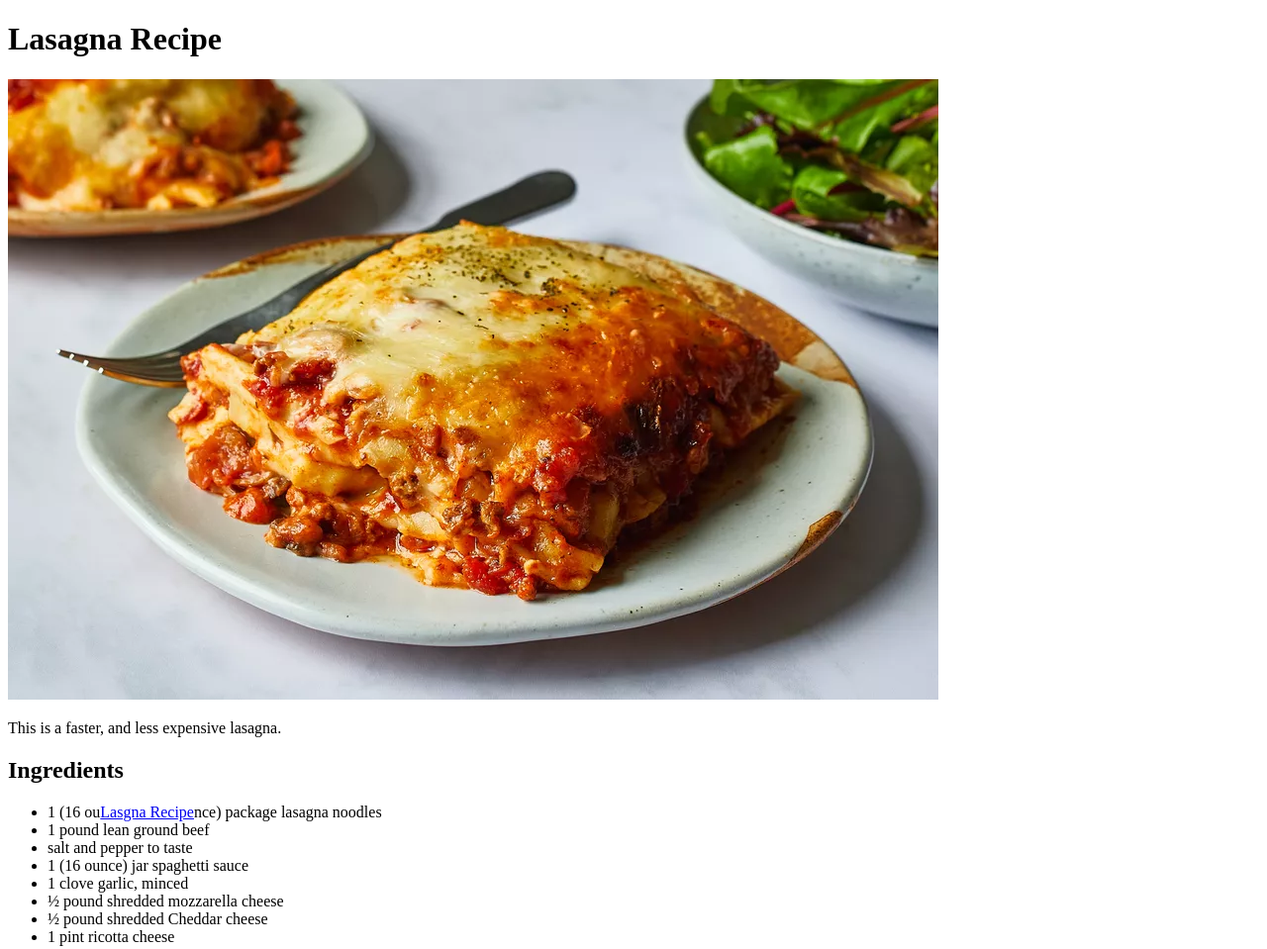
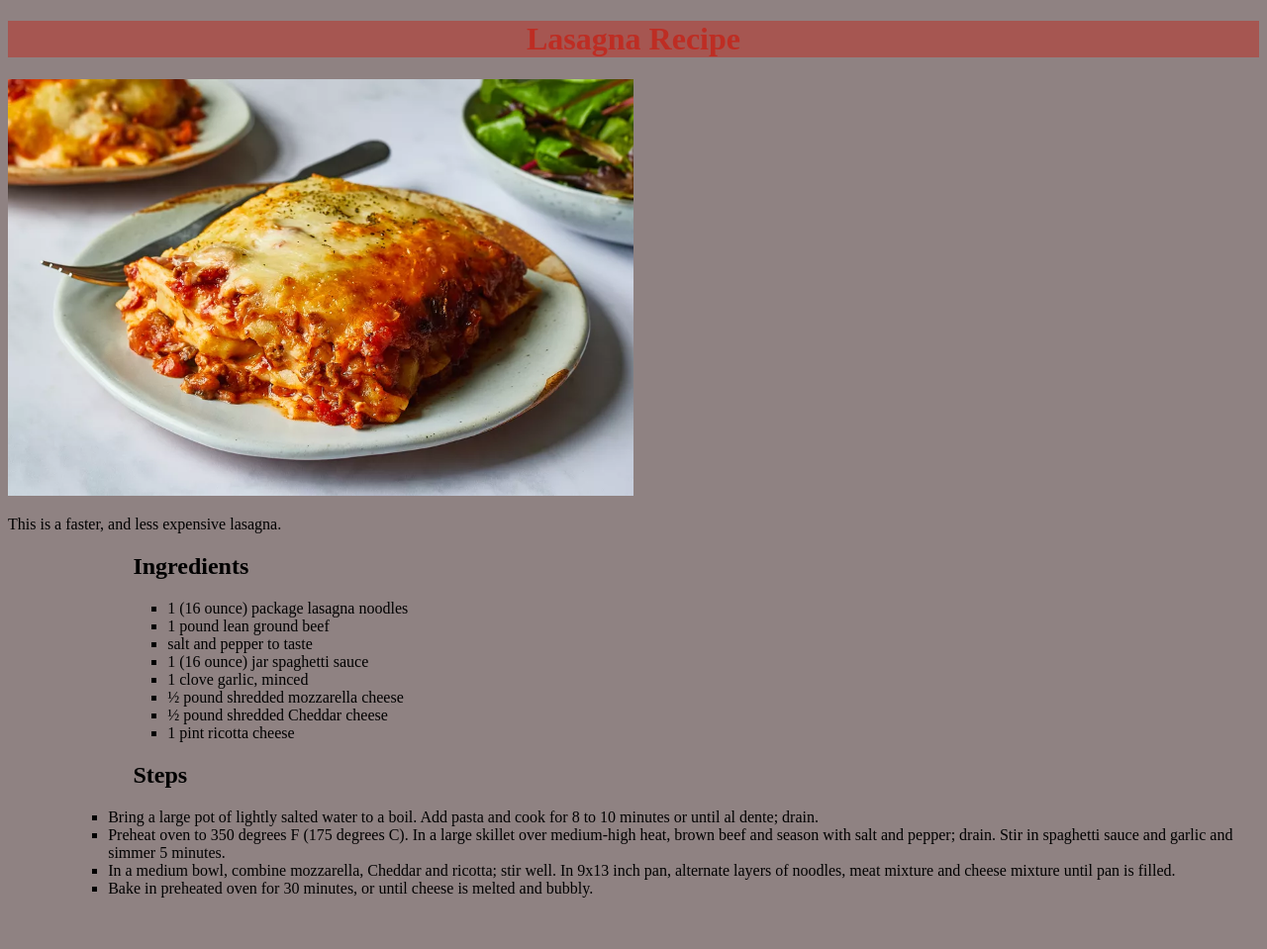
Before and after one commit to nknaeppe/odin-recipes, a plain HTML site: page recipe/lasagna.html in a window 1280 px wide. Shown: the top 959 px of the page at 99% size. After the commit the page ends 923 px from the top, so only its background shows below. Drawn offline with Linux system fonts and the light colour scheme.

Commit message:
added some ugly cscss

```diff
--- a/recipe/lasagna.html
+++ b/recipe/lasagna.html
@@ -3,6 +3,7 @@
     <head>
         <title>Lasagna Recipe</title>
         <meta charset="UTF-8">
+        <link rel="stylesheet" href="style.css">
     </head>
     <body>
         <h1>Lasagna Recipe</h1>
@@ -10,7 +11,7 @@
         <p>This is a faster, and less expensive lasagna.</p>
         <h2>Ingredients</h2>
         <ul>
-            <li>1 (16 ou<a href="./recipe/lasagna.html">Lasgna Recipe</a>nce) package lasagna noodles</li>
+            <li>1 (16 ounce) package lasagna noodles</li>
             <li>1 pound lean ground beef</li>
             <li>salt and pepper to taste</li>
             <li>1 (16 ounce) jar spaghetti sauce</li>
--- /dev/null
+++ b/recipe/style.css
@@ -0,0 +1,31 @@
+* {
+    background-color: rgb(143, 130, 130);
+    text-align: left;
+}
+h1{
+    text-align: center;
+    color: rgb(190, 45, 35);
+    background-color: rgba(190, 45, 35, 0.507)
+}
+h2{
+    text-align: left;
+    margin-left: 10%;
+}
+div{
+    display: center;
+    background-color: rgb(116, 106, 106);
+}
+ul, li{
+    margin-left: 5%;
+    text-decoration: none;
+    list-style: square;
+
+}
+a{
+    text-decoration: none;
+    color: rgb(66, 65, 63);
+}
+img {
+width: 50%;
+height: 50%
+}
--- /dev/null
+++ b/style.css
@@ -0,0 +1,27 @@
+* {
+    background-color: rgb(143, 130, 130);
+    text-align: left;
+}
+h1{
+    text-align: center;
+    color: rgb(190, 45, 35);
+    background-color: rgba(190, 45, 35, 0.507)
+}
+h2{
+    text-align: left;
+    margin-left: 10%;
+}
+div{
+    display: center;
+    background-color: rgb(116, 106, 106);
+}
+ul, li{
+    margin-left: 5%;
+    text-decoration: none;
+    list-style: square;
+
+}
+a{
+    text-decoration: none;
+    color: rgb(66, 65, 63);
+}
```
Also changed, not shown: index.html (+2 -1 lines), recipe/cheesecake.html (+1 -0 lines), recipe/steak.html (+1 -0 lines).
